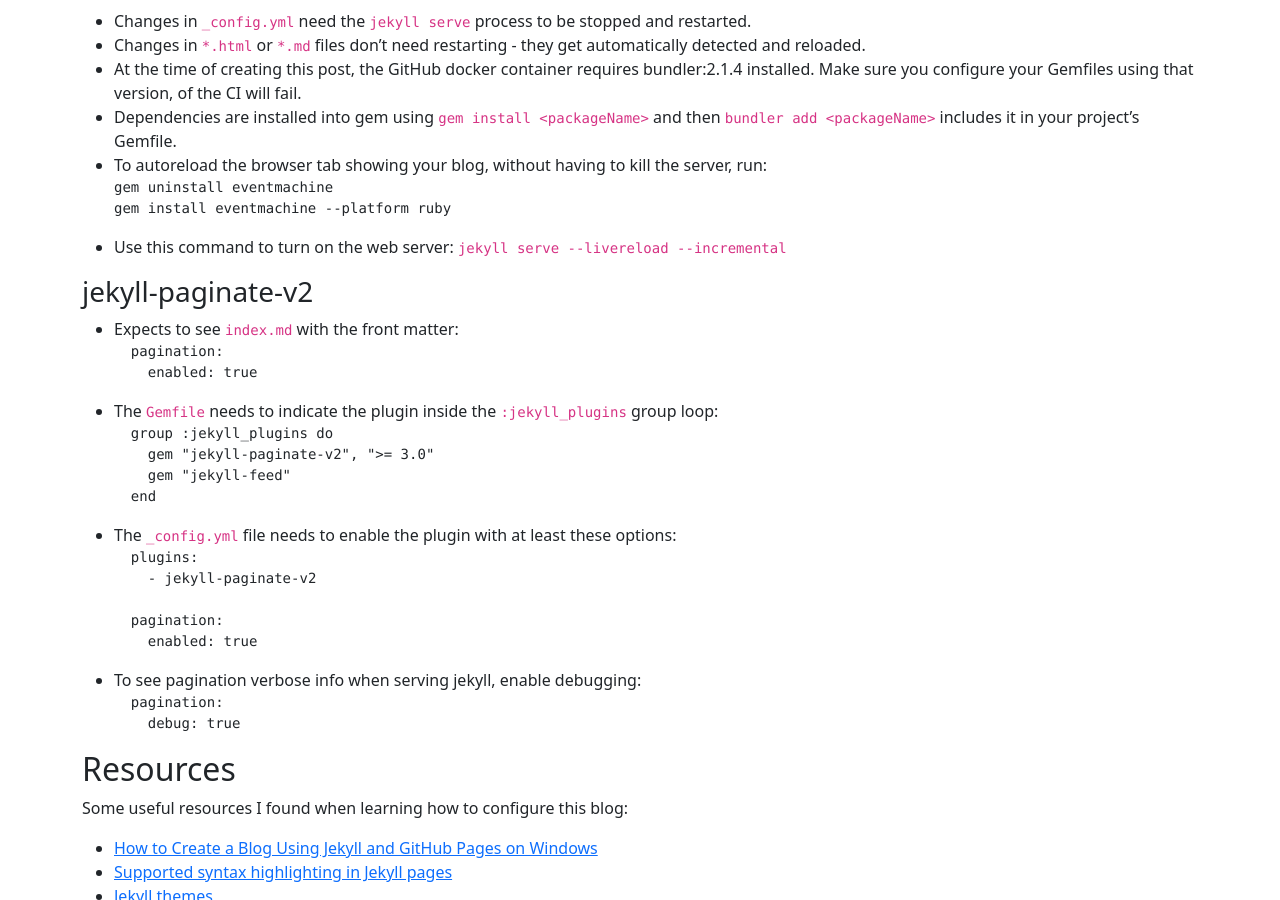
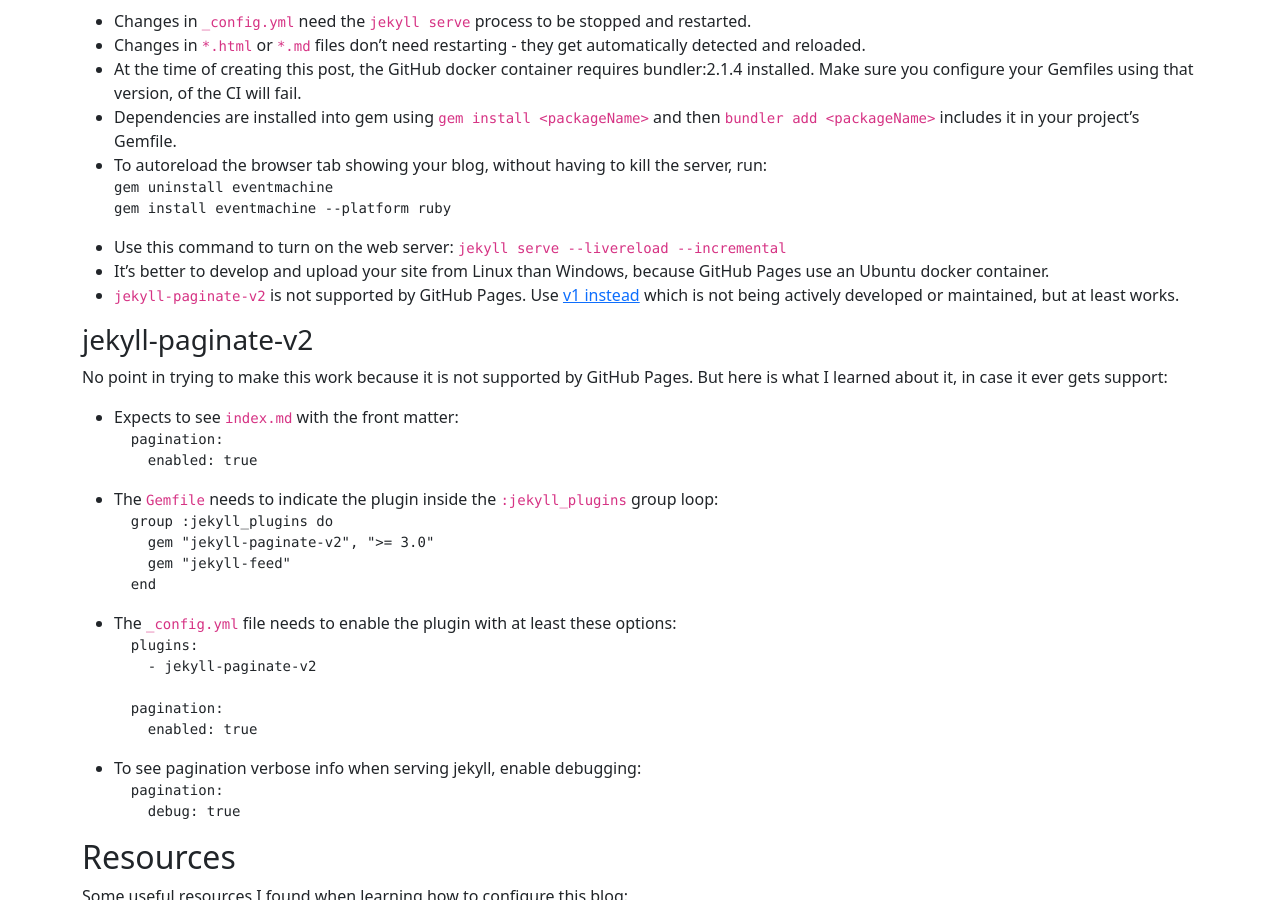
Before and after one commit to carlossanlop/carlossanlop.github.io, a Jekyll site: the page built from _posts/2021-01-24-jekyll.md, in a window 1280 px wide and 900 px high, scrolled down 426 px. Built offline with Jekyll 4.4.1, drawn with Linux system fonts in a browser that asks for light colours.

Commit message:
Downgrade to jekyll-paginate v1 since v2 is not supported by GitHub Pages

````diff
--- a/_config.yml
+++ b/_config.yml
@@ -13,17 +13,12 @@
   syntax_highlighter: rouge
 
 plugins:
-  - jekyll-paginate-v2
+  - jekyll-paginate
 
 permalink: /:year/:month/:day/:title
 
-pagination:
-  enabled: true
-  debug: true
-  per_page: 2
-  permalink: '/:num/'
-  title: ':title'
-  sort_reverse: true
+paginate: 2
+paginate_path: '/:num/'
 
 sass:
     style: :compressed
--- a/_posts/2021-01-24-jekyll.md
+++ b/_posts/2021-01-24-jekyll.md
@@ -25,8 +25,12 @@
   gem install eventmachine --platform ruby
   ```
 - Use this command to turn on the web server: `jekyll serve --livereload --incremental`
+- It's better to develop and upload your site from Linux than Windows, because GitHub Pages use an Ubuntu docker container.
+- `jekyll-paginate-v2` is not supported by GitHub Pages. Use [v1 instead](https://jekyllrb.com/docs/pagination/) which is not being actively developed or maintained, but at least works.
 
 ### jekyll-paginate-v2
+
+No point in trying to make this work because it is not supported by GitHub Pages. But here is what I learned about it, in case it ever gets support:
 
 - Expects to see `index.md` with the front matter:
   ```yml
````
Also changed, not shown: Gemfile (+6 -8 lines), Gemfile.lock, 2 other files.
